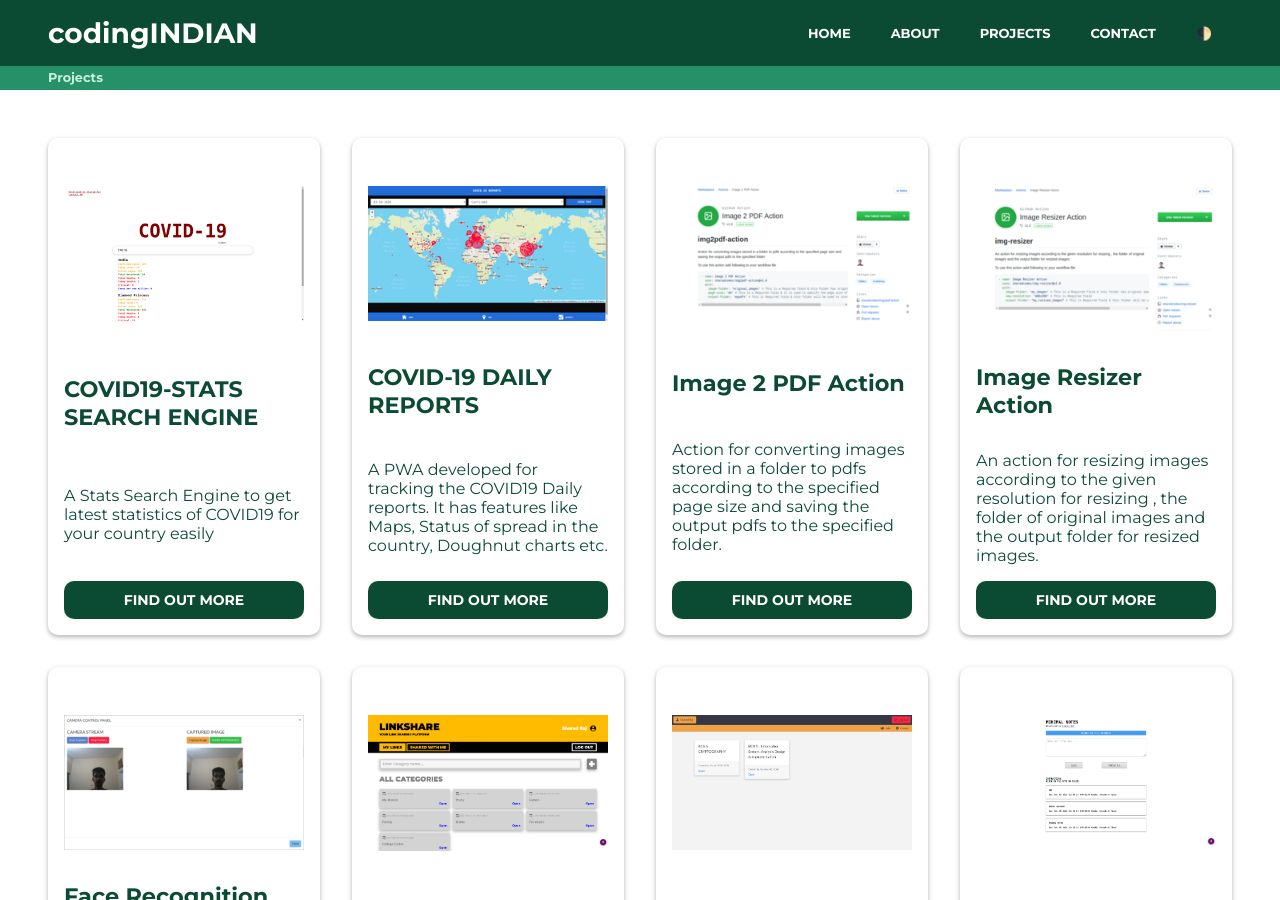
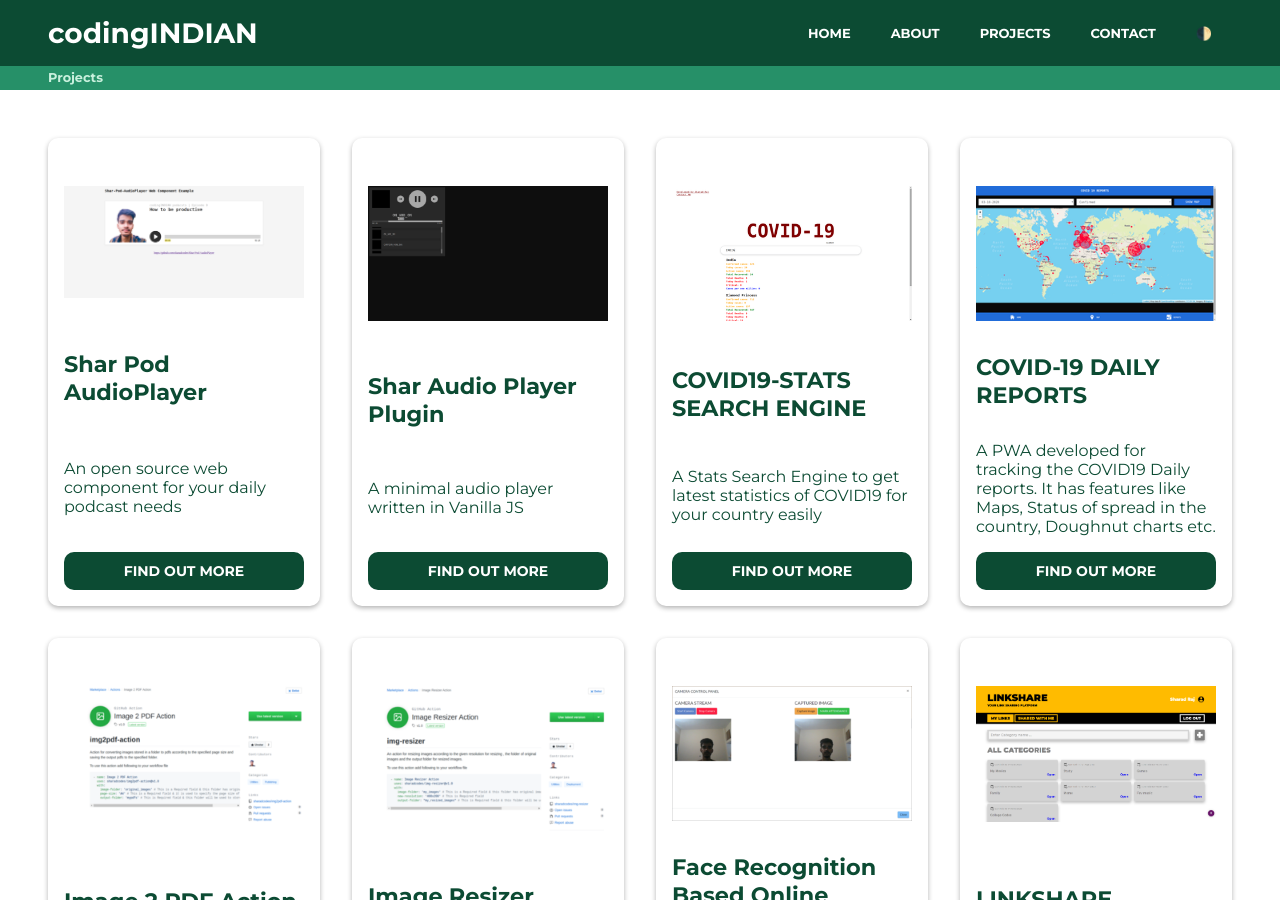
Before and after one commit to sharadcodes/sharadcodes.github.io, a Jekyll site: the page built from projects.html, in a window 1280 px wide and 900 px high. Built offline with Jekyll 4.4.1, drawn with Linux system fonts in a browser that asks for light colours.

Commit message:
Update Collections “projects”

```diff
--- a/_data/projects_data.yml
+++ b/_data/projects_data.yml
@@ -1,4 +1,14 @@
 projects:
+  - about: An open source web component for your daily podcast needs
+    title: Shar Pod AudioPlayer
+    img: /assets/uploads/shar_pod.png
+    link: https://github.com/sharadcodes/Shar-Pod-AudioPlayer
+    img_alt: Shar Pod AudioPlayer
+  - title: Shar Audio Player Plugin
+    img: /assets/uploads/shar.png
+    img_alt: Shar Audio Player Plugin
+    about: A minimal audio player written in Vanilla JS
+    link: https://github.com/sharadcodes/Shar-Player
   - title: COVID19-STATS SEARCH ENGINE
     link: https://sharadcodes.github.io/c-data/
     img: /assets/uploads/covidsrch.png
```
Also changed, not shown: assets/uploads/shar.png (added), assets/uploads/shar_pod.png (added).
